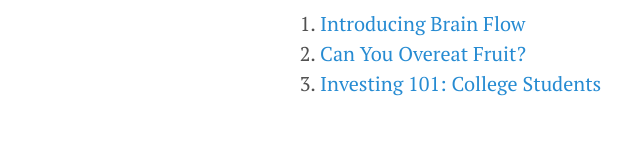
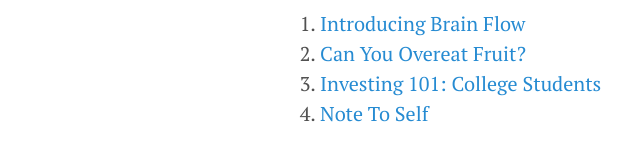
Before and after one commit to bjchia/bjchia.github.io, a Jekyll site: the page built from blog_index.md, in a window 1280 px wide. Shown: the part 183-344 px from the top of the page, without its empty margins (0-640 px from the left). Built offline with Jekyll 4.4.1, drawn with Linux system fonts in a browser that asks for light colours.

Commit message:
Update blog_index.md

```diff
--- a/blog_index.md
+++ b/blog_index.md
@@ -6,3 +6,4 @@ title: Blog Index
 1. [Introducing Brain Flow](/_posts/2017-08-31-introducing-brainflow.md)
 2. [Can You Overeat Fruit?](_posts/2016-09-10-eating-fruit.md)
 3. [Investing 101: College Students](/_posts/2016-09-11-stocks.md)
+4. [Note To Self](/_posts/2016-09-14-summer-accomplishments.md)
```
